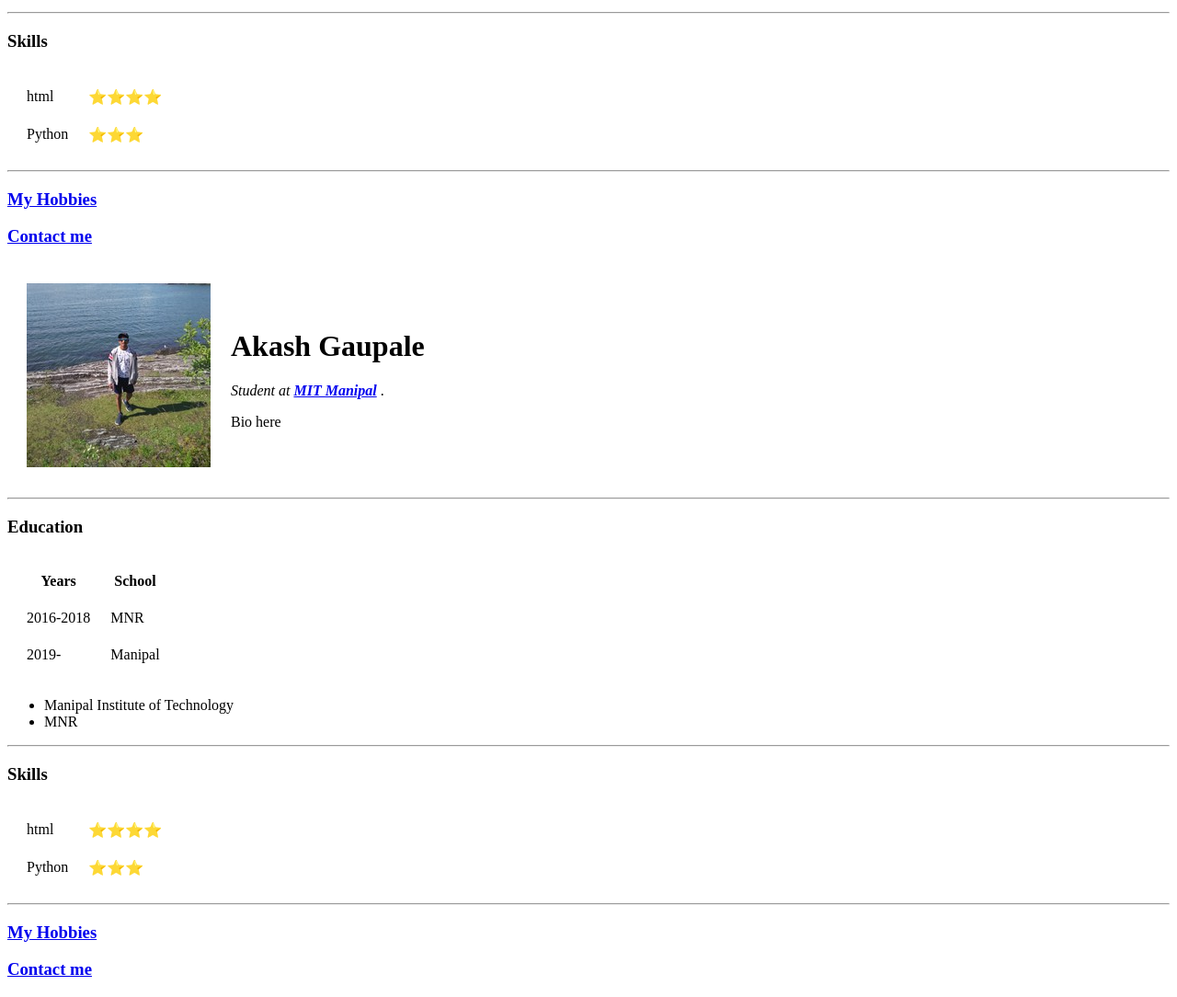
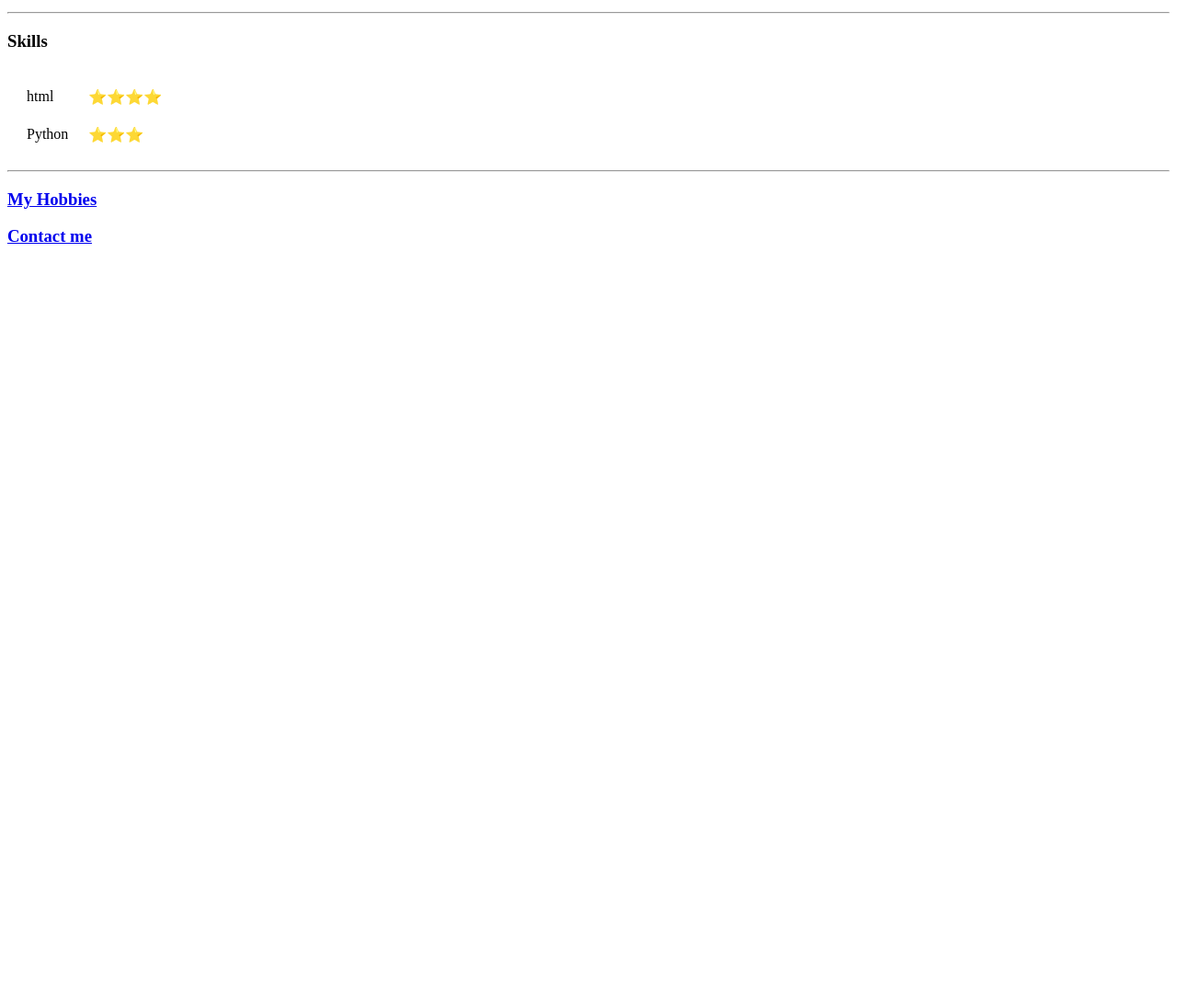
Before and after one commit to Akashgau/mysite, a plain HTML site: page index.html in a window 1280 px wide. Shown: the part 518-1602 px from the top of the page at 92% size. After the commit the page ends 805 px from the top, so only its background shows below. Drawn offline with Linux system fonts and the light colour scheme.

Commit message:
Update index.html

```diff
--- a/index.html
+++ b/index.html
@@ -63,68 +63,3 @@
   <h3><a href="contact.html">Contact me</a></h3>
 
 </html>
-<!DOCTYPE html>
-<html lang="en" dir="ltr">
-
-<head>
-  <meta charset="utf-8">
-  <title>Akash's personal site</title>
-  <link rel="stylesheet" href="css/styles.css">
-</head>
-
-<body>
-  <table cellspacing="20">
-    <tr>
-      <td><img src="akash.jpeg" alt=""></td>
-      <td>
-        <h1>Akash Gaupale</h1>
-        <p><em>
-            Student at <strong><a href="https://manipal.edu/mit.html">MIT Manipal</a>
-          </em></strong>.</p>
-        <p>
-          Bio here
-        </p>
-      </td>
-    </tr>
-  </table>
-  <hr />
-  <h3>Education</h3>
-  <table cellspacing="20">
-    <thead>
-      <tr>
-        <th>Years</th>
-        <th>School</th>
-      </tr>
-    </thead>
-    <tbody>
-      <tr>
-        <td>2016-2018</td>
-        <td>MNR</td>
-      </tr>
-      <tr>
-        <td>2019-</td>
-        <td>Manipal</td>
-      </tr>
-    </tbody>
-  </table>
-  <ul>
-    <li>Manipal Institute of Technology</li>
-    <li>MNR</li>
-  </ul>
-  <hr>
-  <h3>Skills</h3>
-  <table cellspacing="20">
-    <tr>
-      <td>html</td>
-      <td>⭐⭐⭐⭐</td>
-    </tr>
-    <tr>
-      <td>Python</td>
-      <td>⭐⭐⭐</td>
-    </tr>
-  </table>
-  <hr>
-  <h3><a href="myhobbies.html">My Hobbies</a></h3>
-  <h3><a href="contact.html">Contact me</a></h3>
-
-</html>
```
